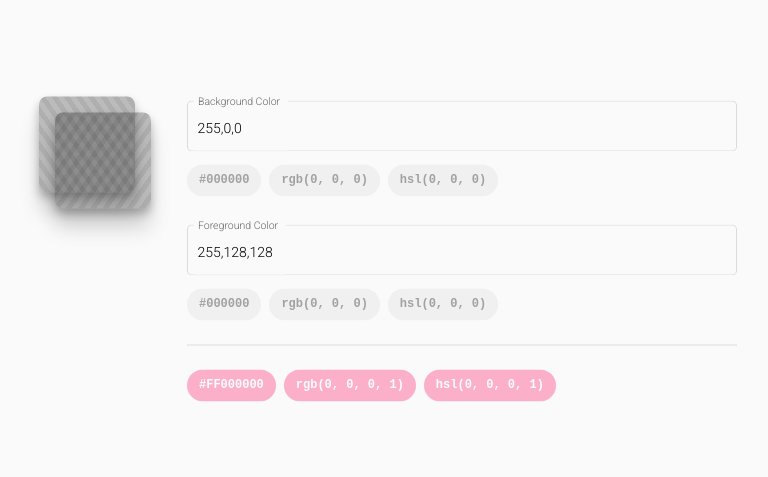
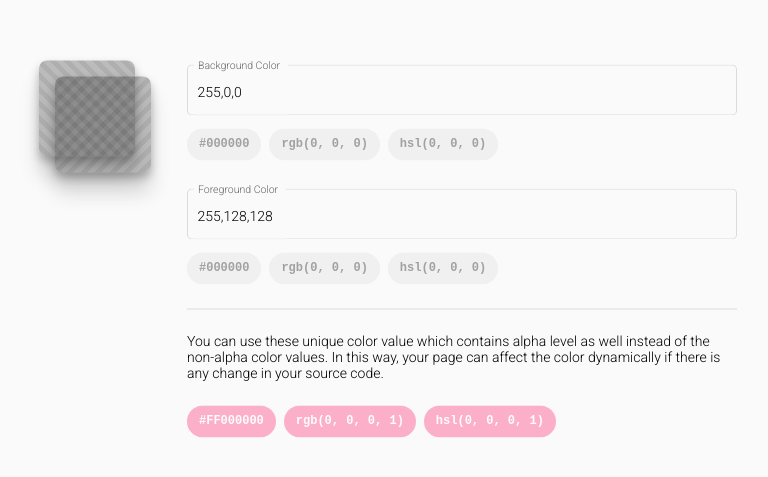
Before and after one commit to vberkaltun/ColorPicker, an Angular app: page / in a window 1280 px wide. Shown: the part 151-628 px from the top of the page, without its empty margins (252-1020 px from the left). Built offline with nearby package versions, Linux system fonts and the light colour scheme; a web font is replaced by a local one.

Commit message:
Working demo...

```diff
--- a/src/app/app.component.css
+++ b/src/app/app.component.css
@@ -50,10 +50,15 @@
 
 /* SETTINGS -------------------------------------------------------- */
 
-.settings div {
+.settings .section {
     /* side-by-side: inline-grid */
     display: grid;
     padding: 0px 0px 24px 0px;
+}
+
+.settings .infobar {
+    margin: 24px 0px 12px 24px;
+    width: 550px;
 }
 
 /* LAYERS ---------------------------------------------------------- */
@@ -109,11 +114,12 @@
 }
 
 .isForeColorNotSet {
-    background: repeating-linear-gradient( -55deg, rgba(0, 0, 0, 0.25), rgba(0, 0, 0, 0.25) 5px, rgba(0, 0, 0, 0.30) 5px, rgba(0, 0, 0, 0.30) 10px);
+    background: repeating-linear-gradient( -45deg, rgba(0, 0, 0, 0.25), rgba(0, 0, 0, 0.25) 5px, rgba(0, 0, 0, 0.30) 5px, rgba(0, 0, 0, 0.30) 10px);
+    /* background: linear-gradient(45deg, rgba(2, 0, 36, 1) 0%, rgba(0, 212, 255, 0.75) 100%) */
 }
 
 .isBackColorNotSet {
-    background: repeating-linear-gradient( +55deg, rgba(0, 0, 0, 0.25), rgba(0, 0, 0, 0.25) 5px, rgba(0, 0, 0, 0.30) 5px, rgba(0, 0, 0, 0.30) 10px);
+    background: repeating-linear-gradient( +45deg, rgba(0, 0, 0, 0.25), rgba(0, 0, 0, 0.25) 5px, rgba(0, 0, 0, 0.30) 5px, rgba(0, 0, 0, 0.30) 10px);
 }
 
 .isColorSet {
--- a/src/app/app.component.html
+++ b/src/app/app.component.html
@@ -2,13 +2,13 @@
     <div class="container">
         <div class="input">
             <div class="layer">
-                <div class="back shadow" [style.background]="colorBack.isColorSet ? colorBack.gui : null" [ngClass]="colorBack.isColorSet ? 'isColorSet' : 'isBackColorNotSet'"></div>
-                <div class="fore shadow" [style.background]="colorFore.isColorSet ? colorFore.gui : null" [ngClass]="colorFore.isColorSet ? 'isColorSet' : 'isForeColorNotSet'"></div>
+                <div class="back shadow" [ngStyle]="colorBack.isColorSet ? { 'background' : colorBack.gui } : null" [ngClass]="colorBack.isColorSet ? 'isColorSet' : 'isBackColorNotSet'"></div>
+                <div class="fore shadow" [ngStyle]="colorFore.isColorSet ? ( colorAlpha.isColorSet ? { background : 'linear-gradient(45deg,' + colorFore.rgb + ' 0%, ' + colorAlpha.rgbWithAlpha + ' 100%)' } : { 'background' : colorFore.gui } ) : null" [ngClass]="colorFore.isColorSet ? 'isColorSet' : 'isForeColorNotSet'"></div>
             </div>
         </div>
 
         <div class="settings">
-            <div>
+            <div class="section">
                 <mat-form-field color="accent" appearance="outline" floatLabel="always" autocomplete="off">
                     <mat-label>Background Color</mat-label>
                     <input matInput (input)="onBackValueChange($event.target.value)" placeholder="approved RGB, HEX or HSL format" value="255,0,0">
@@ -19,7 +19,7 @@
                     <mat-chip (click)="colorBack.isColorSet ? openSnackBar() : null" [cdkCopyToClipboard]="colorBack.hsl" matTooltip="{{ colorBack.isColorSet ? 'Copy HSL value to clipboard' : null }}">{{ colorBack.hsl }}</mat-chip>
                 </mat-chip-list>
             </div>
-            <div>
+            <div class="section">
                 <mat-form-field color="accent" appearance="outline" floatLabel="always" autocomplete="off">
                     <mat-label>Foreground Color</mat-label>
                     <input matInput (input)="onForeValueChange($event.target.value)" placeholder="approved RGB, HEX or HSL format" value="255,128,128">
@@ -30,9 +30,14 @@
                     <mat-chip (click)="colorFore.isColorSet ? openSnackBar() : null" [cdkCopyToClipboard]="colorFore.hsl" matTooltip="{{ colorFore.isColorSet ? 'Copy HSL value to clipboard' : null }}">{{ colorFore.hsl }}</mat-chip>
                 </mat-chip-list>
             </div>
+
             <mat-divider></mat-divider>
+            <div class="infobar">
+                <mat-label >You can use these unique color value which contains alpha level as well instead of the non-alpha color values.
+                    In this way, your page can affect the color dynamically if there is any change in your source code.</mat-label>
+            </div>
 
-            <div class="settings">
+            <div class="section">
                 <mat-chip-list [disabled]="!colorAlpha.isColorSet">
                     <mat-chip color="accent" selected (click)="colorAlpha.isColorSet ? openSnackBar() : null" [cdkCopyToClipboard]="colorAlpha.hexWithAlpha" matTooltip="{{ colorAlpha.isColorSet ? 'Copy HEX value to clipboard' : null }}">{{ colorAlpha.hexWithAlpha }}</mat-chip>
                     <mat-chip color="accent" selected (click)="colorAlpha.isColorSet ? openSnackBar() : null" [cdkCopyToClipboard]="colorAlpha.rgbWithAlpha" matTooltip="{{ colorAlpha.isColorSet ? 'Copy RGB value to clipboard' : null }}">{{ colorAlpha.rgbWithAlpha }}</mat-chip>
--- a/src/app/app.component.ts
+++ b/src/app/app.component.ts
@@ -1,5 +1,6 @@
 import { Component, OnInit } from '@angular/core';
 import { MatSnackBar } from '@angular/material/snack-bar';
+import { DomSanitizer } from '@angular/platform-browser';
 
 import { Color, ColorFormat } from './regex.color';
 import { Match } from './regex.match';
@@ -27,7 +28,7 @@ export class AppComponent implements OnInit {
     // ---
 
     public title = 'RGB to RGBA ColorPicker';
-    public constructor(private snackBar: MatSnackBar) { }
+    public constructor(private snackBar: MatSnackBar, private sanitizer: DomSanitizer) { }
     public ngOnInit(): void { }
 
     public colorFore: Color = new Color();
```
